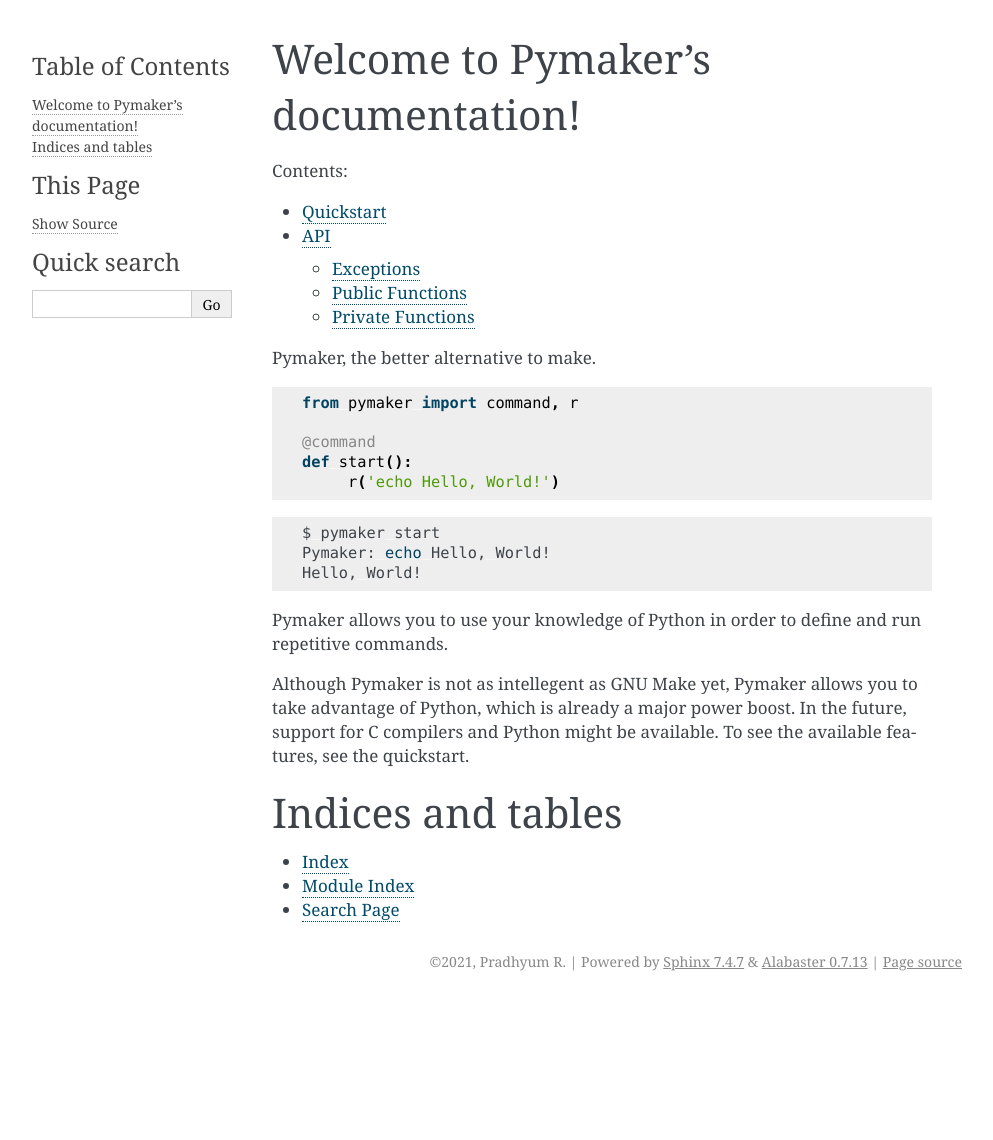
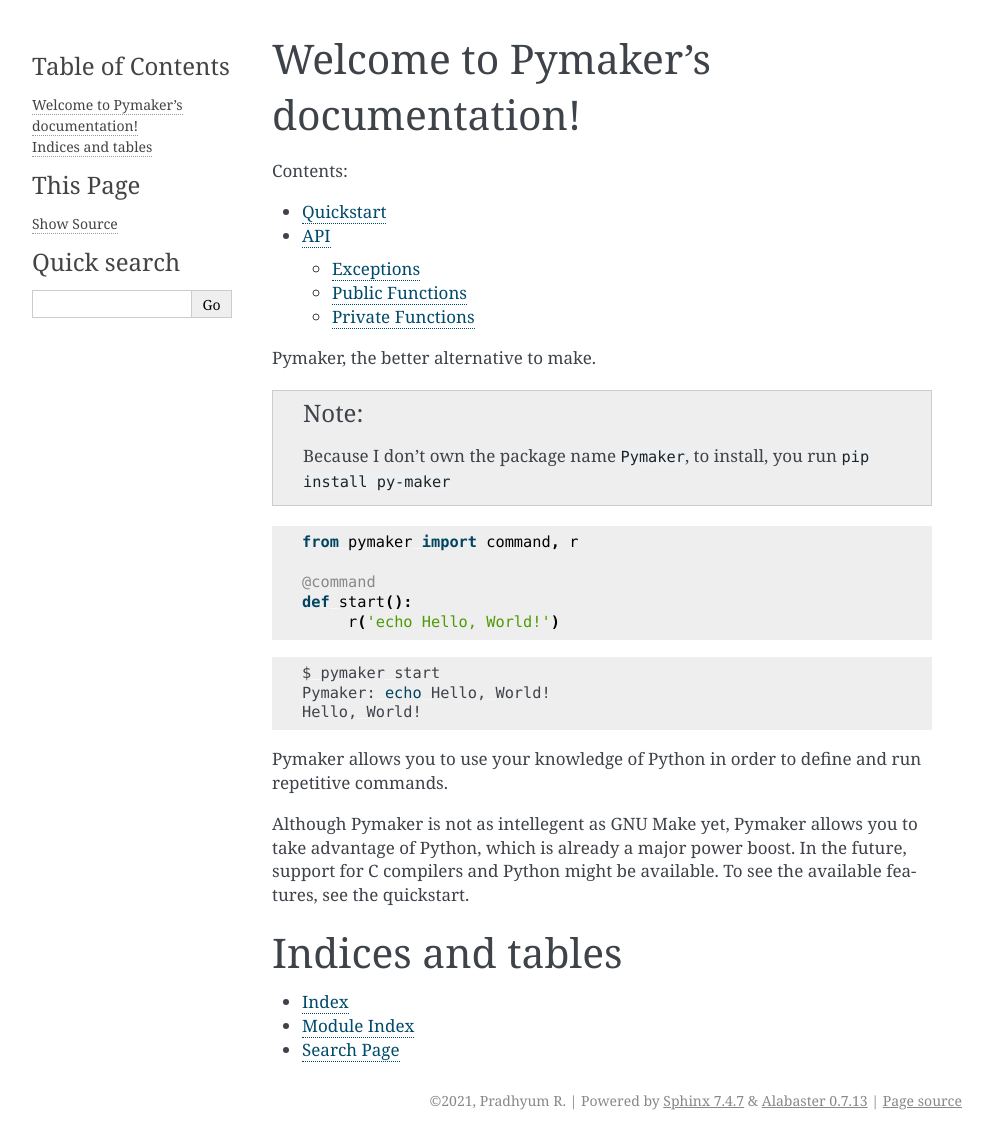
Before and after one commit to techieji/Pymaker, a Sphinx documentation site: the page built from docs/index.rst, in a window 1280 px wide. Shown: the whole page, without its empty margins (148-1141 px from the left). Built offline with Sphinx 7.4.7, drawn with Linux system fonts in a browser that asks for light colours; before the commit the page ends 1001 px from its top, so only the background shows below that.

Commit message:
edited package name

```diff
--- a/docs/index.rst
+++ b/docs/index.rst
@@ -13,6 +13,11 @@ Welcome to Pymaker's documentation!
    :caption: Contents:
 
 Pymaker, the better alternative to make.
+
+.. note::
+
+   Because I don't own the package name ``Pymaker``, to install, you
+   run ``pip install py-maker``
 
 .. code:: python
 
--- a/pyproject.toml
+++ b/pyproject.toml
@@ -3,7 +3,7 @@ requires = ["flit_core >=2,<4"]
 build-backend = "flit_core.buildapi"
 
 [tool.flit.metadata]
-module = "pymaker"
+module = "py-maker"
 author = "Pradhyum R"
 author-email = "drpradhyum2016@outlook.com"
 home-page = "https://pymaker.readthedocs.io/en/latest/"
```
Also changed, not shown: 1 other file.
